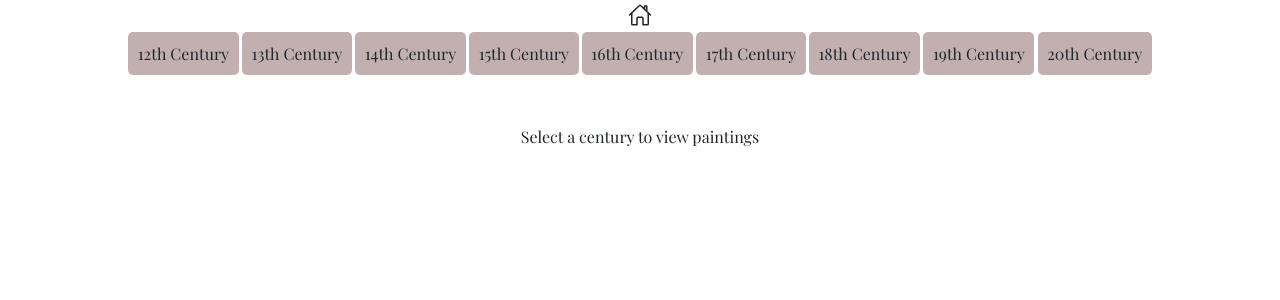
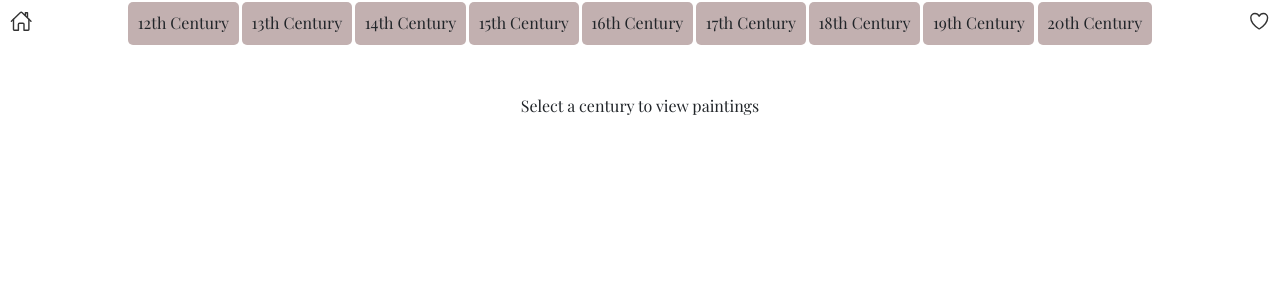
Before and after one commit to ANDORAAA/visual-symphony, a React (Vite) app: page /centuries in a window 1280 px wide. Shown: the top 300 px of the page. Built offline with nearby package versions, Linux system fonts and the light colour scheme.

Commit message:
added new features

```diff
--- a/src/pages/authentication.jsx
+++ b/src/pages/authentication.jsx
@@ -1,7 +1,10 @@
 import { useContext, useEffect } from 'react';
+import { Link } from 'react-router-dom';
 import { Ctx } from '../context/store';
 import Login from '../components/login';
 import Register from '../components/register';
+import { IoHomeOutline } from 'react-icons/io5';
+import { IoHeartOutline } from 'react-icons/io5';
 import '../styles/authentication.css';
 
 const Authentication = () => {
@@ -13,6 +16,32 @@ const Authentication = () => {
 
   return (
     <div className='authentication-wrapper'>
+      <div className='btns'>
+        <Link to='/home'>
+          <IoHomeOutline
+            style={{
+              color: '#fff',
+              position: 'absolute',
+              top: '0.1rem',
+              left: '0.1rem',
+              fontSize: '1.4rem',
+              margin: '1rem',
+            }}
+          />
+        </Link>
+        <Link to='/favourites'>
+          <IoHeartOutline
+            style={{
+              color: '#fff',
+              position: 'absolute',
+              top: '0.1rem',
+              right: '0.1rem',
+              fontSize: '1.4rem',
+              margin: '1rem',
+            }}
+          />
+        </Link>
+      </div>
       {hasAccount ? <Login /> : <Register />}
     </div>
   );
--- a/src/pages/centuries.jsx
+++ b/src/pages/centuries.jsx
@@ -1,4 +1,5 @@
 import { useContext, useEffect, useState } from 'react';
+import { Link } from 'react-router-dom';
 import { Ctx } from '../context/store';
 import { fetchAllArtworksForCenturies } from '../services/api';
 import CenturyTimeline from '../components/centuryTimeline';
@@ -7,6 +8,7 @@ import Loader from '../components/loader';
 import Modal from '../components/modal';
 import PaginationControls from '../components/paginationControls';
 import { IoHomeOutline } from 'react-icons/io5';
+import { IoHeartOutline } from 'react-icons/io5';
 import '../styles/centuries.css';
 
 const Centuries = () => {
@@ -70,7 +72,6 @@ const Centuries = () => {
 
   return (
     <div className={`centuries-page ${spinner ? 'loading' : ''}`}>
-      <IoHomeOutline style={{ fontSize: '1.5rem', margin: '0.2rem' }} />
       <div className='timeline-wrapper'>
         <CenturyTimeline
           centuries={centuries}
@@ -78,7 +79,17 @@ const Centuries = () => {
           selectedCentury={selectedCentury}
         />
       </div>
+
       <div className='d-flex flex-column mt-3' style={{ maxHeight: '90vh' }}>
+        <div className='btns'>
+          <Link to='/home'>
+            <IoHomeOutline className='home-btn home-favourites-btn' />
+          </Link>
+          <Link to='/favourites'>
+            <IoHeartOutline className='favourites-btn home-favourites-btn' />
+          </Link>
+        </div>
+
         {artworks.length > 0 && <PaginationControls />}
         {spinner ? (
           <Loader />
--- a/src/styles/authentication.css
+++ b/src/styles/authentication.css
@@ -2,10 +2,11 @@
 
 .authentication-wrapper {
   display: flex;
+  flex-direction: column;
   justify-content: center;
   align-items: center;
-  background: linear-gradient(rgba(0, 0, 0, 0.4), rgba(0, 0, 0, 0.4)),
-    url('https://www.artic.edu/iiif/2/80df29cd-493f-23c0-3e51-4ddc38b3f34f/full/full/0/default.jpg');
+  background: linear-gradient(rgba(3, 3, 3, 0.3), rgba(3, 3, 3, 0.3)),
+    url('https://www.artic.edu/iiif/2/591b86ab-c0a9-77f7-c4bf-a330498b9c02/full/full/0/default.jpg');
   background-repeat: no-repeat;
   height: 100vh;
   background-size: cover;
@@ -15,7 +16,7 @@
 .authentication {
   background: transparent;
   border: 1px solid rgba(255, 255, 255, 0.2);
-  backdrop-filter: blur(30px);
+  backdrop-filter: blur(20px);
   box-shadow: 0 0 10px rgba(255, 255, 255, 0);
   color: white;
   width: 25rem;
@@ -111,21 +112,3 @@
 .register-link p span:hover {
   text-decoration: underline;
 }
-
-/* @media (min-width: 769px) and (max-width: 1024px) {
-  .authentication {
-    padding: 8rem;
-  }
-}
-
-@media (min-width: 1025px) and (max-width: 1440px) {
-  .authentication {
-    padding: 10rem;
-  }
-}
-
-@media (min-width: 1441px) {
-  .authentication {
-    padding: 12rem;
-  }
-} */
--- a/src/styles/centuries.css
+++ b/src/styles/centuries.css
@@ -2,6 +2,7 @@
   width: 100%;
   display: flex;
   flex-direction: column;
+  position: relative;
 }
 
 .century-timeline {
@@ -47,11 +48,37 @@
   border-radius: 5px;
 }
 
-@media (min-width: 1024px) {
+.btns {
+  display: flex;
+  justify-content: space-between;
+}
+
+.home-favourites-btn {
+  font-size: 2.2rem;
+  padding: 0.5rem;
+  cursor: pointer;
+  color: #333;
+}
+
+@media (min-width: 1100px) {
   .centuries-page {
     display: flex;
     flex-direction: column;
     justify-content: center;
     align-items: center;
   }
+
+  .home-btn {
+    position: absolute;
+    top: 0.1rem;
+    left: 0.1rem;
+    font-size: 2.4rem;
+  }
+
+  .favourites-btn {
+    position: absolute;
+    top: 0.1rem;
+    right: 0.1rem;
+    font-size: 2.4rem;
+  }
 }
--- a/src/styles/landingPage.css
+++ b/src/styles/landingPage.css
@@ -5,12 +5,12 @@
   display: flex;
   justify-content: center;
   align-items: center;
-  background: linear-gradient(rgba(0, 0, 0, 0.8), rgba(0, 0, 0, 0.8)),
-    url('https://www.artic.edu/iiif/2/80df29cd-493f-23c0-3e51-4ddc38b3f34f/full/full/0/default.jpg');
+  background: linear-gradient(rgba(0, 0, 0, 0.6), rgba(0, 0, 0, 0.6)),
+    url('https://www.artic.edu/iiif/2/591b86ab-c0a9-77f7-c4bf-a330498b9c02/full/full/0/default.jpg');
   background-repeat: no-repeat;
   background-size: cover;
   background-position: center;
-  color: #fff;
+  color: #ffffff;
   height: 100vh;
   position: relative;
   overflow: hidden;
@@ -21,6 +21,7 @@
   top: 0rem;
   left: 0.4rem;
   font-size: 1.25rem;
+  font-weight: bold;
 }
 
 .percentage-text {
@@ -28,14 +29,15 @@
   bottom: 1rem;
   right: 0;
   font-size: 8rem;
+  font-weight: bold;
 }
 
 .percentage-bar {
   position: absolute;
   left: 3rem;
   bottom: 2rem;
-  height: 0.1rem;
-  background-color: #fff;
+  height: 0.2rem;
+  background-color: #ffffff;
 }
 
 @media (min-width: 481px) and (max-width: 768px) {
--- a/src/styles/navBar.css
+++ b/src/styles/navBar.css
@@ -6,6 +6,6 @@
   top: 0;
   left: 0;
   right: 0;
-  background-color: white;
+  background-color: #fff;
   z-index: 9999;
 }
```
